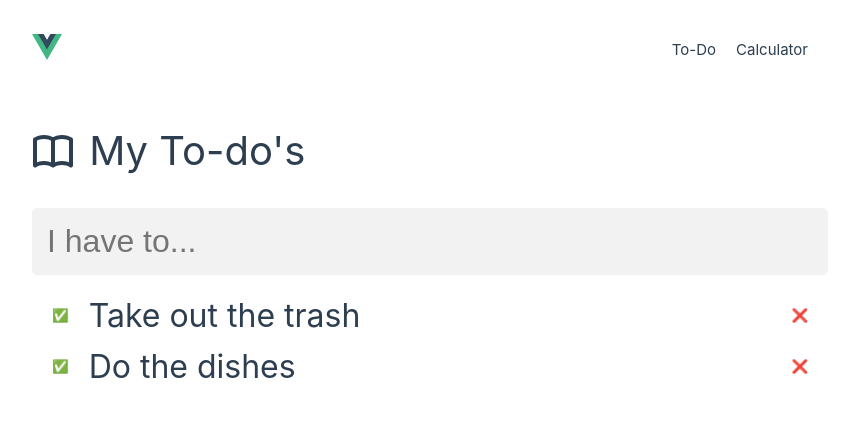
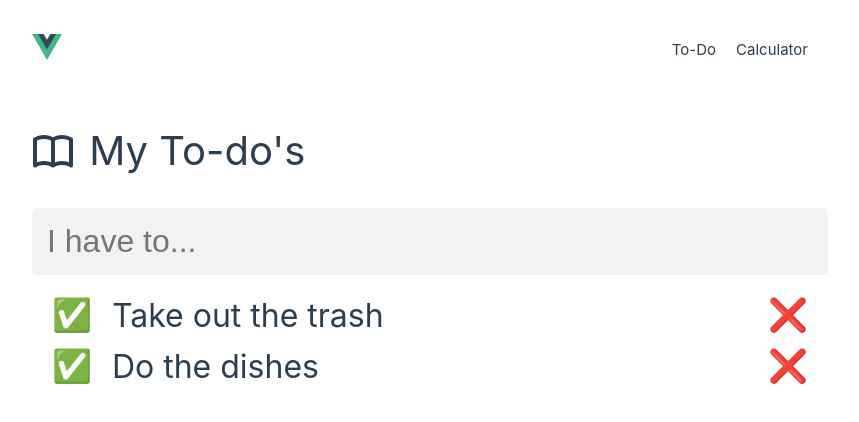
Before and after one commit to Ben-Bromley/vue-todo, a Vue app: page /todo in a window 1280 px wide. Shown: the top 422 px of the page, without its empty margins (210-1069 px from the left). Built offline with nearby package versions, Linux system fonts and the light colour scheme.

Commit message:
apply font sizes to emoji buttons too

```diff
--- a/src/views/TodoApp.vue
+++ b/src/views/TodoApp.vue
@@ -37,7 +37,7 @@ const addTodo = () => {
     />
     <ul>
       <li v-for="todo in todos" :key="todo.id">
-        <button @click="completeTask(todo)">✅</button>
+        <button @click="completeTask(todo)" >✅</button>
         <span :class="{ complete: todo.done }">{{ todo.text }}</span>
         <button @click="deleteTask(todo)" style="margin-left: auto">❌</button>
       </li>
@@ -46,17 +46,17 @@ const addTodo = () => {
 </template>
 <style scoped>
 @import url('../assets/app.css');
-/* section.container {
-  width: 100%;
-  max-width: calc(400px + 25vw);
-  margin: 0 auto;
-} */
 
 li,
 input {
-  font-size: calc(2vmax + 0.4rem);
   width: 100%;
   display: flex;
+  align-items: center;
+}
+
+button, li, input {
+  font-size: calc(2vmax + 0.4rem);
+
 }
 
 input[type="text"] {
```
